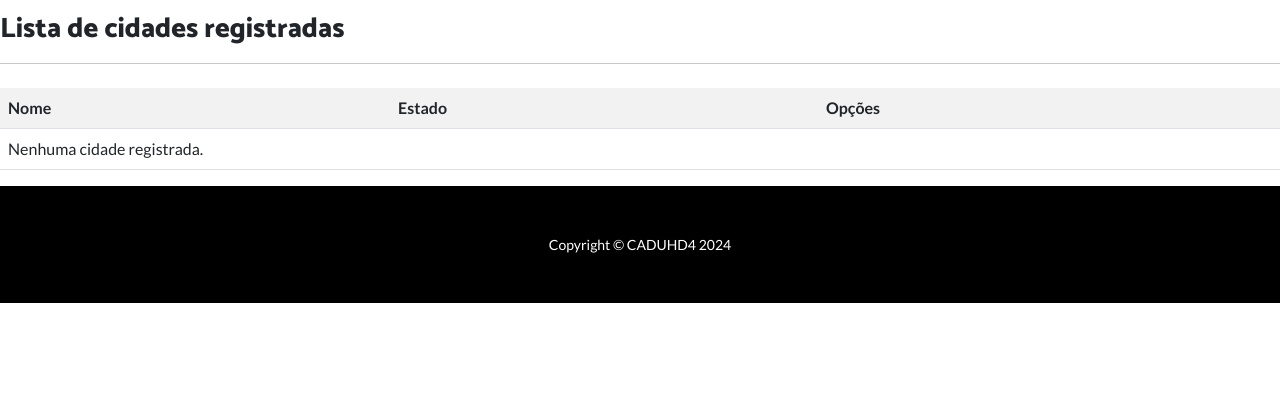
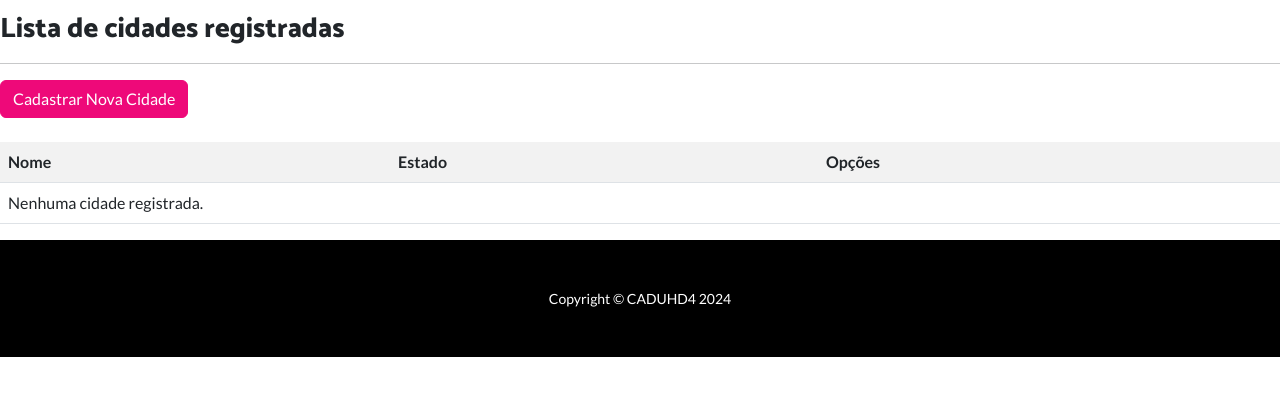
Before and after one commit to caduHD4/Django, a Django app: page /listar/cidades/ in a window 1280 px wide. Shown: the part 67-463 px from the top of the page. Run offline with Django 4.2, Linux system fonts and the light colour scheme; data that the repository does not hold is empty; some libraries are stand-ins or nearby versions.

Commit message:
botão de adicionar cidade na lista

```diff
--- a/cadastros/templates/cadastros/listas/cidade.html
+++ b/cadastros/templates/cadastros/listas/cidade.html
@@ -6,6 +6,9 @@
 <div style="margin-top: 80px;"></div>
 <h3>Lista de cidades registradas</h3>
 <hr>
+<div class="text-right mb-3">
+    <a href="{% url 'add-cidade' %}" class="btn btn-primary">Cadastrar Nova Cidade</a>
+</div>
 <div class="table-responsive mt-4">
     <table class="table table-striped">
         <tr>
```
Also changed, not shown: db.sqlite3.
